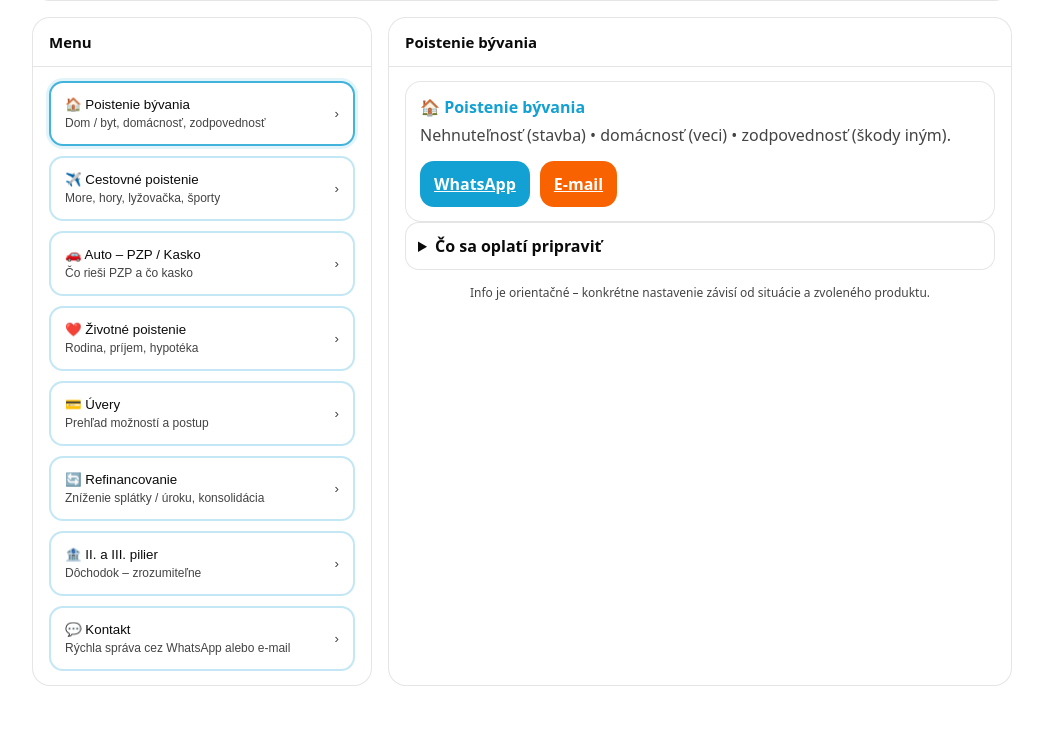
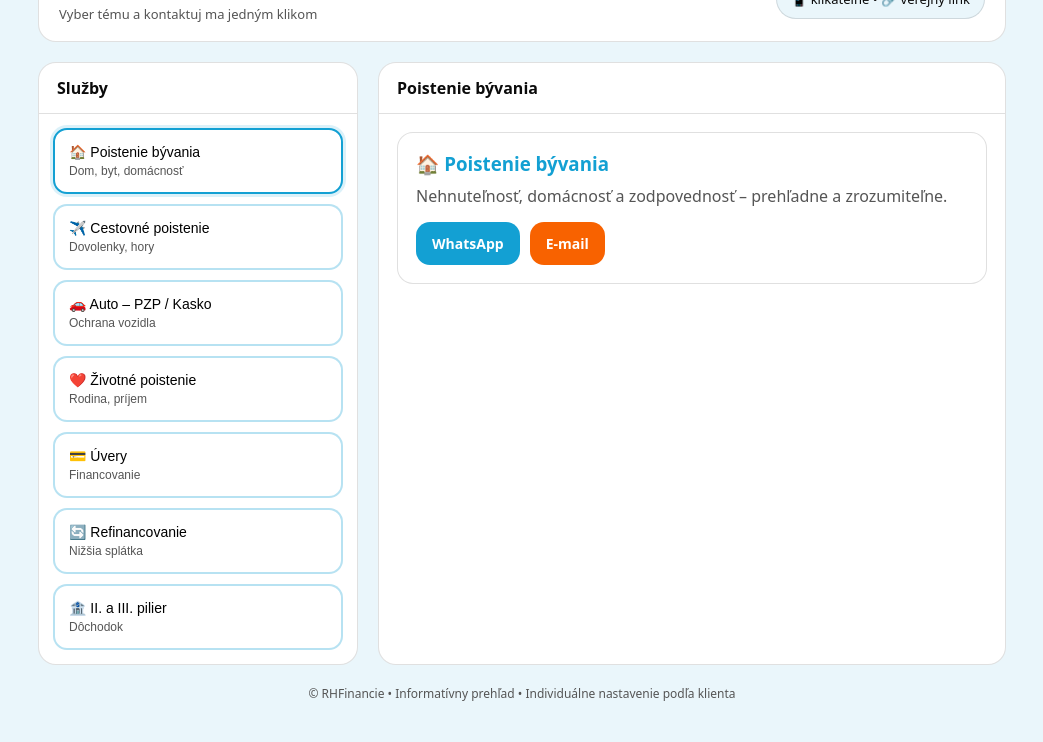
Before and after one commit to hojstrix/rhfinancie.sk, a plain HTML site: page index.html in a window 1280 px wide. Shown: the part 85-827 px from the top of the page, without its empty margins (118-1161 px from the left). Before the commit the page ends 800 px from the top, so only its background shows below. Drawn offline with Linux system fonts and the light colour scheme.

Commit message:
Update index.html

```diff
--- a/index.html
+++ b/index.html
@@ -1,318 +1,304 @@
-<div id="rhfinancie-app"></div>
+<!DOCTYPE html>
+<html lang="sk">
+<head>
+  <meta charset="UTF-8">
+  <meta name="viewport" content="width=device-width, initial-scale=1.0">
+
+  <title>RHFinancie – poistenie, úvery a dôchodok</title>
+
+  <meta name="description" content="Klikateľný prehľad služieb RHFinancie – poistenie, úvery, refinancovanie a II. a III. pilier. Rýchly kontakt cez WhatsApp alebo e-mail." />
+
+  <meta property="og:title" content="RHFinancie – prehľad služieb" />
+  <meta property="og:description" content="Poistenie, úvery, refinancovanie a dôchodok. Jednoducho, zrozumiteľne a klikateľne." />
+  <meta property="og:type" content="website" />
+  <meta property="og:url" content="https://hojstrix.github.io/rhfinancie.sk/" />
 
   <style>
     :root{
-    --bg:#ffffff;
+      --blue:#13a0d3;
+      --orange:#f86200;
+      --bg:#eaf6fb;       /* svetlomodré pozadie */
       --card:#ffffff;
       --text:#0b0b0b;
-    --muted:#444;
-    --blue:#13a0d3;
-    --orange:#f86200;
-    --border:rgba(0,0,0,.10);
+      --muted:#555;
+      --border:rgba(0,0,0,.12);
     }
 
-  #rhfinancie-app{max-width:980px;margin:0 auto;font-family:system-ui,-apple-system,Segoe UI,Roboto,Arial,sans-serif;color:var(--text);}
-  .rh-top{
-    display:flex;align-items:center;justify-content:space-between;gap:12px;
-    padding:16px 16px;border:1px solid var(--border);border-radius:18px;background:var(--card);
-  }
-  .rh-brand b{font-size:18px}
-  .rh-brand span{display:block;margin-top:2px;color:var(--muted);font-size:13px}
-  .rh-pill{
-    display:inline-flex;gap:8px;align-items:center;
-    padding:10px 12px;border-radius:999px;border:1px solid var(--border);
-    background:#fff;color:var(--muted);font-size:13px;white-space:nowrap;
+    *{box-sizing:border-box}
+
+    body{
+      margin:0;
+      font-family:system-ui,-apple-system,Segoe UI,Roboto,Arial,sans-serif;
+      background:var(--bg);
+      color:var(--text);
     }
 
-  .rh-grid{display:grid;grid-template-columns:340px 1fr;gap:16px;margin-top:16px}
-  @media (max-width:860px){.rh-grid{grid-template-columns:1fr}}
-
-  .rh-panel{border:1px solid var(--border);border-radius:18px;background:var(--card);overflow:hidden}
-  .rh-hd{padding:14px 16px;border-bottom:1px solid var(--border)}
-  .rh-hd h2{margin:0;font-size:15px}
-  .rh-bd{padding:14px 16px}
-
-  .rh-menu{display:flex;flex-direction:column;gap:10px}
-  .rh-btn{
-    width:100%;text-align:left;
-    padding:14px;border-radius:14px;border:2px solid rgba(19,160,211,.25);
-    background:#fff;color:var(--text);cursor:pointer;transition:.15s;
-    display:flex;align-items:center;justify-content:space-between;gap:12px;
-  }
-  .rh-btn:hover{transform:translateY(-1px)}
-  .rh-btn.active{
-    border-color:rgba(19,160,211,.8);
-    box-shadow:0 0 0 3px rgba(19,160,211,.12);
-  }
-  .rh-btn small{display:block;color:var(--muted);font-size:12px;margin-top:4px}
-  .rh-arrow{opacity:.8}
-
-  .rh-screen{display:none;animation:fade .18s ease-out}
-  .rh-screen.active{display:block}
-  @keyframes fade{from{opacity:.5;transform:translateY(6px)}to{opacity:1;transform:none}}
-
-  .rh-card{
-    border:1px solid var(--border);
-    border-radius:16px;background:#fff;padding:14px;
-  }
-  .rh-card h3{margin:0 0 6px 0;font-size:16px;color:var(--blue)}
-  .rh-card p{margin:0;color:var(--muted);line-height:1.45}
-
-  details{
-    border:1px solid var(--border);
-    border-radius:14px;
-    padding:12px;background:#fff;
-  }
-  details + details{margin-top:10px}
-  summary{cursor:pointer;font-weight:700;color:var(--text)}
-  details p{margin:10px 0 0 0;color:var(--muted);line-height:1.45}
-
-  .rh-ctaRow{display:flex;flex-wrap:wrap;gap:10px;margin-top:14px}
-  .rh-cta{
-    border:none;cursor:pointer;padding:12px 14px;border-radius:14px;
-    font-weight:800;
-  }
-  .rh-cta.primary{
-    background:var(--blue);color:#fff;
-  }
-  .rh-cta.orange{
-    background:var(--orange);color:#fff;
-  }
-  .rh-cta.secondary{
-    background:#fff;border:1px solid var(--border);color:var(--text);font-weight:700;
+    .app{
+      max-width:1000px;
+      margin:40px auto;
+      padding:0 16px;
     }
 
-  .rh-note{margin-top:10px;color:var(--muted);font-size:12px;line-height:1.45}
-  .rh-footer{margin-top:14px;color:var(--muted);font-size:12px;text-align:center}
-</style>
-
-<script>
-(function(){
-  // EDITUJ TU
-  const WHATSAPP_NUMBER = "421910910993"; // bez +
-  const EMAIL = "richard.hojstric@os.allianz.sk";
-
-  const app = document.getElementById("rhfinancie-app");
-
-  const screens = [
-    { id:"majetok", icon:"🏠", title:"Poistenie bývania", sub:"Dom / byt, domácnosť, zodpovednosť" },
-    { id:"cestovne", icon:"✈️", title:"Cestovné poistenie", sub:"More, hory, lyžovačka, športy" },
-    { id:"auto", icon:"🚗", title:"Auto – PZP / Kasko", sub:"Čo rieši PZP a čo kasko" },
-    { id:"zivot", icon:"❤️", title:"Životné poistenie", sub:"Rodina, príjem, hypotéka" },
-    { id:"uvery", icon:"💳", title:"Úvery", sub:"Prehľad možností a postup" },
-    { id:"refi", icon:"🔄", title:"Refinancovanie", sub:"Zníženie splátky / úroku, konsolidácia" },
-    { id:"pilier", icon:"🏦", title:"II. a III. pilier", sub:"Dôchodok – zrozumiteľne" },
-    { id:"kontakt", icon:"💬", title:"Kontakt", sub:"Rýchla správa cez WhatsApp alebo e-mail" },
-  ];
-
-  const titleMap = Object.fromEntries(screens.map(s => [s.id, s.title]));
-
-  function waLink(topic){
-    const msg = encodeURIComponent("Ahoj, chcem sa poradiť. Téma: " + topic + ". ");
-    return `https://wa.me/${WHATSAPP_NUMBER}?text=${msg}`;
-  }
-  function mailLink(topic){
-    const subject = encodeURIComponent("RHFinancie – " + topic);
-    const body = encodeURIComponent("Ahoj,\n\nchcem riešiť tému: " + topic + "\n\nMoja situácia stručne:\n- \n");
-    return `mailto:${EMAIL}?subject=${subject}&body=${body}`;
+    .top{
+      background:var(--card);
+      border-radius:18px;
+      padding:18px 20px;
+      display:flex;
+      justify-content:space-between;
+      align-items:center;
+      border:1px solid var(--border);
+      margin-bottom:20px;
     }
 
-  app.innerHTML = `
-    <div class="rh-top">
-      <div class="rh-brand">
-        <b>RHFinancie – klikateľný prehľad</b>
-        <span>Vyber tému a klikni na WhatsApp alebo e-mail.</span>
+    .top b{font-size:20px}
+    .top span{display:block;color:var(--muted);font-size:13px;margin-top:4px}
+
+    .pill{
+      background:var(--bg);
+      border-radius:999px;
+      padding:10px 14px;
+      font-size:13px;
+      border:1px solid var(--border);
+    }
+
+    .grid{
+      display:grid;
+      grid-template-columns:320px 1fr;
+      gap:20px;
+    }
+
+    @media(max-width:900px){
+      .grid{grid-template-columns:1fr}
+    }
+
+    .panel{
+      background:var(--card);
+      border-radius:18px;
+      border:1px solid var(--border);
+      overflow:hidden;
+    }
+
+    .panel h2{
+      margin:0;
+      padding:14px 18px;
+      border-bottom:1px solid var(--border);
+      font-size:16px;
+    }
+
+    .menu{
+      padding:14px;
+      display:flex;
+      flex-direction:column;
+      gap:10px;
+    }
+
+    .menu button{
+      background:#fff;
+      border:2px solid rgba(19,160,211,.3);
+      border-radius:14px;
+      padding:14px;
+      cursor:pointer;
+      text-align:left;
+      transition:.15s;
+      font-size:14px;
+    }
+
+    .menu button small{
+      display:block;
+      margin-top:4px;
+      color:var(--muted);
+      font-size:12px;
+    }
+
+    .menu button.active{
+      border-color:var(--blue);
+      box-shadow:0 0 0 3px rgba(19,160,211,.15);
+    }
+
+    .content{
+      padding:18px;
+    }
+
+    .screen{display:none}
+    .screen.active{display:block}
+
+    .card{
+      background:#fff;
+      border:1px solid var(--border);
+      border-radius:16px;
+      padding:18px;
+    }
+
+    .card h3{
+      margin:0 0 8px 0;
+      color:var(--blue);
+    }
+
+    .card p{
+      margin:0;
+      color:var(--muted);
+      line-height:1.5;
+    }
+
+    .actions{
+      display:flex;
+      gap:10px;
+      flex-wrap:wrap;
+      margin-top:14px;
+    }
+
+    .btn{
+      padding:12px 16px;
+      border-radius:14px;
+      font-weight:700;
+      text-decoration:none;
+      font-size:14px;
+      display:inline-block;
+    }
+
+    .btn.blue{background:var(--blue);color:#fff}
+    .btn.orange{background:var(--orange);color:#fff}
+
+    footer{
+      margin-top:20px;
+      text-align:center;
+      font-size:12px;
+      color:var(--muted);
+    }
+  </style>
+</head>
+
+<body>
+
+<div class="app">
+
+  <div class="top">
+    <div>
+      <b>RHFinancie – rýchly prehľad</b>
+      <span>Vyber tému a kontaktuj ma jedným klikom</span>
     </div>
-      <div class="rh-pill">📱 mobile friendly • 🔗 1 link</div>
+    <div class="pill">📱 klikateľné • 🔗 verejný link</div>
   </div>
 
-    <div class="rh-grid">
-      <div class="rh-panel">
-        <div class="rh-hd"><h2>Menu</h2></div>
-        <div class="rh-bd">
-          <div class="rh-menu">
-            ${screens.map((s, i) => `
-              <button class="rh-btn ${i===0?'active':''}" data-screen="${s.id}">
-                <div>
-                  ${s.icon} ${s.title}
-                  <small>${s.sub}</small>
+  <div class="grid">
+
+    <div class="panel">
+      <h2>Služby</h2>
+      <div class="menu">
+        <button class="active" onclick="show('majetok')">🏠 Poistenie bývania<small>Dom, byt, domácnosť</small></button>
+        <button onclick="show('cestovne')">✈️ Cestovné poistenie<small>Dovolenky, hory</small></button>
+        <button onclick="show('auto')">🚗 Auto – PZP / Kasko<small>Ochrana vozidla</small></button>
+        <button onclick="show('zivot')">❤️ Životné poistenie<small>Rodina, príjem</small></button>
+        <button onclick="show('uvery')">💳 Úvery<small>Financovanie</small></button>
+        <button onclick="show('refi')">🔄 Refinancovanie<small>Nižšia splátka</small></button>
+        <button onclick="show('pilier')">🏦 II. a III. pilier<small>Dôchodok</small></button>
       </div>
-                <span class="rh-arrow">›</span>
-              </button>
-            `).join("")}
+    </div>
+
+    <div class="panel">
+      <h2 id="title">Poistenie bývania</h2>
+      <div class="content">
+
+        <div id="majetok" class="screen active">
+          <div class="card">
+            <h3>🏠 Poistenie bývania</h3>
+            <p>Nehnuteľnosť, domácnosť a zodpovednosť – prehľadne a zrozumiteľne.</p>
+            <div class="actions">
+              <a class="btn blue" href="https://wa.me/421910910993">WhatsApp</a>
+              <a class="btn orange" href="mailto:richard.hojstric@os.allianz.sk">E-mail</a>
             </div>
           </div>
         </div>
 
-      <div class="rh-panel">
-        <div class="rh-hd"><h2 id="rh-title">${screens[0].title}</h2></div>
-        <div class="rh-bd">
-
-          ${screenContent()}
-
-          <div class="rh-footer">
-            Info je orientačné – konkrétne nastavenie závisí od situácie a zvoleného produktu.
+        <div id="cestovne" class="screen">
+          <div class="card">
+            <h3>✈️ Cestovné poistenie</h3>
+            <p>Dovolenky, hory, športy – krytie podľa typu cesty.</p>
+            <div class="actions">
+              <a class="btn blue" href="https://wa.me/421910910993">WhatsApp</a>
+              <a class="btn orange" href="mailto:richard.hojstric@os.allianz.sk">E-mail</a>
             </div>
           </div>
         </div>
-    </div>
-  `;
 
-  function screenContent(){
-    return `
-      <section class="rh-screen active" id="majetok">
-        <div class="rh-card">
-          <h3>🏠 Poistenie bývania</h3>
-          <p>Nehnuteľnosť (stavba) • domácnosť (veci) • zodpovednosť (škody iným).</p>
-          <div class="rh-ctaRow">
-            <a class="rh-cta primary" href="${waLink("Poistenie bývania")}">WhatsApp</a>
-            <a class="rh-cta orange" href="${mailLink("Poistenie bývania")}">E-mail</a>
+        <div id="auto" class="screen">
+          <div class="card">
+            <h3>🚗 Auto – PZP / Kasko</h3>
+            <p>PZP pre škody iným, kasko pre ochranu tvojho auta.</p>
+            <div class="actions">
+              <a class="btn blue" href="https://wa.me/421910910993">WhatsApp</a>
+              <a class="btn orange" href="mailto:richard.hojstric@os.allianz.sk">E-mail</a>
             </div>
           </div>
-        <details>
-          <summary>Čo sa oplatí pripraviť</summary>
-          <p>Adresa, typ a rozloha, hodnota nehnuteľnosti/domácnosti, hypotéka, zabezpečenie.</p>
-        </details>
-      </section>
+        </div>
 
-      <section class="rh-screen" id="cestovne">
-        <div class="rh-card">
-          <h3>✈️ Cestovné poistenie</h3>
-          <p>Liečebné náklady, asistenčné služby, úraz, zodpovednosť, prípadne storno – podľa nastavenia.</p>
-          <div class="rh-ctaRow">
-            <a class="rh-cta primary" href="${waLink("Cestovné poistenie")}">WhatsApp</a>
-            <a class="rh-cta orange" href="${mailLink("Cestovné poistenie")}">E-mail</a>
+        <div id="zivot" class="screen">
+          <div class="card">
+            <h3>❤️ Životné poistenie</h3>
+            <p>Ochrana príjmu, rodiny a záväzkov.</p>
+            <div class="actions">
+              <a class="btn blue" href="https://wa.me/421910910993">WhatsApp</a>
+              <a class="btn orange" href="mailto:richard.hojstric@os.allianz.sk">E-mail</a>
             </div>
           </div>
-        <details>
-          <summary>Hory / lyžovanie</summary>
-          <p>Sleduj krytie športov a zásah horskej služby (podľa produktu a balíka).</p>
-        </details>
-      </section>
+        </div>
 
-      <section class="rh-screen" id="auto">
-        <div class="rh-card">
-          <h3>🚗 Auto – PZP / Kasko</h3>
-          <p>PZP rieši škody iným • kasko rieši tvoje auto (havária/živly/vandalizmus – podľa balíka).</p>
-          <div class="rh-ctaRow">
-            <a class="rh-cta primary" href="${waLink("Auto – PZP/Kasko")}">WhatsApp</a>
-            <a class="rh-cta orange" href="${mailLink("Auto – PZP/Kasko")}">E-mail</a>
+        <div id="uvery" class="screen">
+          <div class="card">
+            <h3>💳 Úvery</h3>
+            <p>Rýchly prehľad možností financovania.</p>
+            <div class="actions">
+              <a class="btn blue" href="https://wa.me/421910910993">WhatsApp</a>
+              <a class="btn orange" href="mailto:richard.hojstric@os.allianz.sk">E-mail</a>
             </div>
           </div>
-        <details>
-          <summary>Na rýchle nacenenie</summary>
-          <p>EČV alebo VIN, rok, model, výkon, miesto používania, škodový priebeh.</p>
-        </details>
-      </section>
+        </div>
 
-      <section class="rh-screen" id="zivot">
-        <div class="rh-card">
-          <h3>❤️ Životné poistenie</h3>
-          <p>Najmä keď chceš chrániť príjem, rodinu a záväzky (napr. hypotéku).</p>
-          <div class="rh-ctaRow">
-            <a class="rh-cta primary" href="${waLink("Životné poistenie")}">WhatsApp</a>
-            <a class="rh-cta orange" href="${mailLink("Životné poistenie")}">E-mail</a>
+        <div id="refi" class="screen">
+          <div class="card">
+            <h3>🔄 Refinancovanie</h3>
+            <p>Zníženie splátok a lepšie podmienky.</p>
+            <div class="actions">
+              <a class="btn blue" href="https://wa.me/421910910993">WhatsApp</a>
+              <a class="btn orange" href="mailto:richard.hojstric@os.allianz.sk">E-mail</a>
             </div>
           </div>
-        <details>
-          <summary>Čo si pripraviť</summary>
-          <p>Príjem, výdavky, záväzky, rodinná situácia a priority (hypotéka/príjem/rodina).</p>
-        </details>
-      </section>
+        </div>
 
-      <section class="rh-screen" id="uvery">
-        <div class="rh-card">
-          <h3>💳 Úvery</h3>
-          <p>Rýchlo si prejdeme možnosti a čo dáva zmysel podľa príjmu, záväzkov a cieľa.</p>
-          <div class="rh-ctaRow">
-            <a class="rh-cta primary" href="${waLink("Úvery")}">WhatsApp</a>
-            <a class="rh-cta orange" href="${mailLink("Úvery")}">E-mail</a>
+        <div id="pilier" class="screen">
+          <div class="card">
+            <h3>🏦 II. a III. pilier</h3>
+            <p>Dôchodok zrozumiteľne a prakticky.</p>
+            <div class="actions">
+              <a class="btn blue" href="https://wa.me/421910910993">WhatsApp</a>
+              <a class="btn orange" href="mailto:richard.hojstric@os.allianz.sk">E-mail</a>
             </div>
           </div>
-        <details>
-          <summary>Na rýchle posúdenie</summary>
-          <p>Výška úveru, príjem, existujúce splátky, účel (bývanie/konsolidácia/iné).</p>
-        </details>
-      </section>
+        </div>
 
-      <section class="rh-screen" id="refi">
-        <div class="rh-card">
-          <h3>🔄 Refinancovanie</h3>
-          <p>Overíme, či sa dá znížiť splátka/úrok, prípadne upraviť fixácia alebo skonsolidovať.</p>
-          <div class="rh-ctaRow">
-            <a class="rh-cta primary" href="${waLink("Refinancovanie")}">WhatsApp</a>
-            <a class="rh-cta orange" href="${mailLink("Refinancovanie")}">E-mail</a>
       </div>
     </div>
-        <details>
-          <summary>Stačí poslať</summary>
-          <p>Aktuálnu banku, zostatok, splátku, koniec fixácie (aspoň orientačne).</p>
-        </details>
-      </section>
 
-      <section class="rh-screen" id="pilier">
-        <div class="rh-card">
-          <h3>🏦 II. a III. pilier</h3>
-          <p>Zrozumiteľne si prejdeme nastavenie, príspevky a čo to spraví v dlhom horizonte.</p>
-          <div class="rh-ctaRow">
-            <a class="rh-cta primary" href="${waLink("II. a III. pilier")}">WhatsApp</a>
-            <a class="rh-cta orange" href="${mailLink("II. a III. pilier")}">E-mail</a>
   </div>
+
+  <footer>
+    © RHFinancie • Informatívny prehľad • Individuálne nastavenie podľa klienta
+  </footer>
+
 </div>
-        <details>
-          <summary>Na začiatok</summary>
-          <p>Vek, približný príjem, či máš II. pilier a aký je cieľ (rezerva/dôchodok).</p>
-        </details>
-      </section>
 
-      <section class="rh-screen" id="kontakt">
-        <div class="rh-card">
-          <h3>💬 Kontakt</h3>
-          <p>Napíš mi tému a jednu vetu o situácii. Odpoviem ti s rýchlym postupom.</p>
-          <div class="rh-ctaRow">
-            <a class="rh-cta primary" href="${waLink("Rýchla konzultácia")}">WhatsApp</a>
-            <a class="rh-cta orange" href="${mailLink("Rýchla konzultácia")}">E-mail</a>
-            <button class="rh-cta secondary" type="button" id="rh-copy">Skopírovať link</button>
-          </div>
-          <div class="rh-note" id="rh-copied" style="display:none;">✅ Link skopírovaný.</div>
-        </div>
-      </section>
-    `;
+<script>
+function show(id){
+  document.querySelectorAll('.screen').forEach(s=>s.classList.remove('active'));
+  document.getElementById(id).classList.add('active');
+
+  document.querySelectorAll('.menu button').forEach(b=>b.classList.remove('active'));
+  event.target.closest('button').classList.add('active');
+
+  document.getElementById('title').innerText =
+    document.querySelector('#'+id+' h3').innerText;
 }
+</script>
 
-  function setActive(id){
-    document.querySelectorAll(".rh-screen").forEach(s=>s.classList.remove("active"));
-    const el = document.getElementById(id);
-    if(el) el.classList.add("active");
-
-    document.querySelectorAll(".rh-btn").forEach(b=>b.classList.remove("active"));
-    const btn = document.querySelector(`.rh-btn[data-screen="${id}"]`);
-    if(btn) btn.classList.add("active");
-
-    document.getElementById("rh-title").textContent = titleMap[id] || "RHFinancie";
-    history.replaceState(null,"","#"+id);
-    window.scrollTo({top:0, behavior:"smooth"});
-  }
-
-  document.querySelectorAll(".rh-btn[data-screen]").forEach(btn=>{
-    btn.addEventListener("click", ()=> setActive(btn.dataset.screen));
-  });
-
-  const copyBtn = document.getElementById("rh-copy");
-  if(copyBtn){
-    copyBtn.addEventListener("click", async ()=>{
-      try{
-        await navigator.clipboard.writeText(window.location.href);
-        const c = document.getElementById("rh-copied");
-        c.style.display="block";
-        setTimeout(()=>c.style.display="none", 1600);
-      }catch(e){
-        alert("Skopírovanie nevyšlo. Link: " + window.location.href);
-      }
-    });
-  }
-
-  const initial = (location.hash || "#majetok").replace("#","");
-  setActive(titleMap[initial] ? initial : "majetok");
-})();
-</script>
+</body>
+</html>
```
Lines whose indentation alone changed are shown as unchanged.
